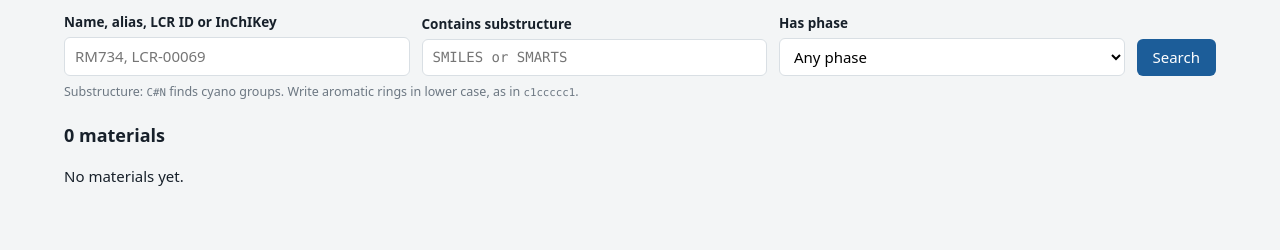
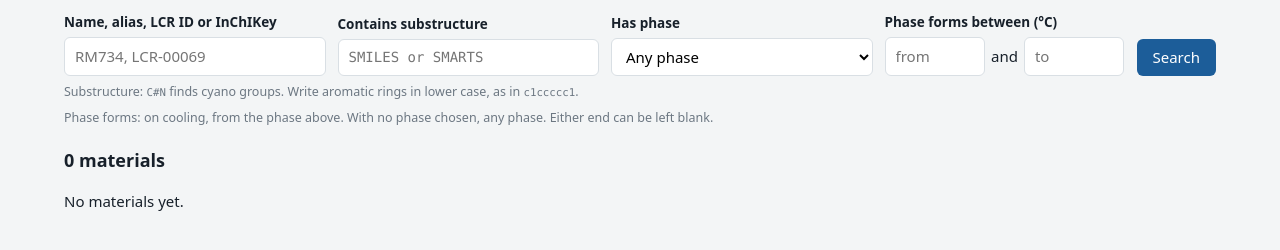
Before and after one commit to 123cpb/ffdb, a Django app: page / in a window 1280 px wide. Shown: the part 125-375 px from the top of the page. Run offline with Django 5.2, Linux system fonts and the light colour scheme; data comes from the database, SQL or seed files in the repository; data that the repository does not hold is empty.

Commit message:
search by temperature

```diff
--- a/repo/models.py
+++ b/repo/models.py
@@ -348,6 +348,32 @@ class PhaseSequence(models.Model):
         # when a monotropic phase lies below it, so it isn't always one of the transitions.
         self.t_melting_c = parsed.temperatures[0] if parsed.phases[0] == CRYSTAL else None
         super().save(*args, **kwargs)
-        # Links to phases need the sequence's primary key, so they come after the save.
-        # set() adds the missing links and removes the others.
-        self.phases.set(Phase.objects.filter(code__in=parsed.phases))
+        # Links to phases and transitions need the sequence's primary key, so they come after
+        # the save. set() adds the missing phase links and removes the others. The transitions
+        # are deleted and added again: simpler than working out which ones changed.
+        phases = {phase.code: phase for phase in Phase.objects.filter(code__in=parsed.phases)}
+        self.phases.set(phases.values())
+        self.transitions.all().delete()
+        PhaseTransition.objects.bulk_create(
+            PhaseTransition(sequence=self, upper=phases[t.upper], lower=phases[t.lower], temperature_c=t.temperature_c)
+            for t in parsed.transitions
+        )
+
+
+class PhaseTransition(models.Model):
+    """One transition in a sequence, worked out from it on save (see PhaseSequence.save()),
+    so materials can be found by the temperature at which a phase forms on cooling."""
+
+    sequence = models.ForeignKey(PhaseSequence, on_delete=models.CASCADE, related_name="transitions")
+    # PROTECT: deleting a phase would otherwise quietly delete these rows, and the
+    # temperature search would go wrong without saying so. related_name="+" gives Phase no
+    # way back to them, which nothing needs.
+    upper = models.ForeignKey(Phase, on_delete=models.PROTECT, related_name="+", help_text="The phase stable above.")
+    lower = models.ForeignKey(Phase, on_delete=models.PROTECT, related_name="+", help_text="The phase that forms below it.")
+    temperature_c = models.FloatField("temperature (°C)")
+
+    class Meta:
+        ordering = ["-temperature_c"]  # from the top down, as on cooling
+
+    def __str__(self):
+        return f"{self.upper.code} → {self.lower.code} at {self.temperature_c:g} °C"
--- a/repo/static/repo/style.css
+++ b/repo/static/repo/style.css
@@ -49,6 +49,11 @@ main.wrap { padding-top: 28px; padding-bottom: 56px; }
 .search button { padding: 7px 16px; font: inherit; color: #fff; background: var(--link); border: 0; border-radius: 6px; cursor: pointer; }
 .search a { padding: 7px 0; }
 .search__hint { margin: 6px 0 0; font-size: 12.5px; color: var(--muted); }
+/* A fieldset has a border and padding of its own; this one looks like the other fields. The
+   legend floats because browsers ignore some spacing on a legend that doesn't. */
+.search__range { flex: 0 1 240px; min-width: 0; margin: 0; padding: 0; border: 0; }
+.search__range legend { float: left; width: 100%; padding: 0; margin-bottom: 4px; font-weight: 600; font-size: 13.5px; }
+.search__range-boxes { clear: both; display: flex; align-items: center; gap: 6px; }
 
 .form-error { margin: 0 0 16px; padding: 10px 14px; color: #8a1c1c; background: #fdf0f0; border: 1px solid #f0c4c4; border-radius: 6px; }
 
--- a/repo/templates/repo/materials.html
+++ b/repo/templates/repo/materials.html
@@ -20,17 +20,27 @@
         {% for code, label in phase_choices %}<option value="{{ code }}"{% if code == phase %} selected{% endif %}>{{ label }}</option>{% endfor %}
       </select>
     </div>
+    {# A fieldset groups the two boxes under one heading, its legend, for screen readers too. #}
+    <fieldset class="search__range" aria-describedby="range-hint">
+      <legend>Phase forms between (°C)</legend>
+      <div class="search__range-boxes">
+        <input name="tmin" type="number" step="any" value="{{ tmin }}" placeholder="from" aria-label="From (°C)">
+        <span>and</span>
+        <input name="tmax" type="number" step="any" value="{{ tmax }}" placeholder="to" aria-label="To (°C)">
+      </div>
+    </fieldset>
     <button type="submit">Search</button>
-    {% if query or substructure or phase %}<a href="{% url 'repo:materials' %}">Show all</a>{% endif %}
+    {% if search %}<a href="{% url 'repo:materials' %}">Show all</a>{% endif %}
   </div>
   <p id="sub-hint" class="search__hint">Substructure: <code>C#N</code> finds cyano groups. Write aromatic rings in lower case, as in <code>c1ccccc1</code>.</p>
+  <p id="range-hint" class="search__hint">Phase forms: on cooling, from the phase above. With no phase chosen, any phase. Either end can be left blank.</p>
 </form>
 
 {% if error %}
 <p class="form-error" role="alert">{{ error }}</p>
 {% else %}
 {% with total=page.paginator.count %}
-<h2 class="result-count">{{ total }} material{{ total|pluralize }}{% if phase %} with {{ phase }}{% endif %}{% if query %} match{{ total|pluralize:"es," }} “{{ query }}”{% endif %}{% if query and substructure %} and{% endif %}{% if substructure %} contain{{ total|pluralize:"s," }} <code>{{ substructure }}</code>{% endif %}</h2>
+<h2 class="result-count">{{ total }} material{{ total|pluralize }}{% if phase %} with {{ phase }}{% if range_text %} forming {{ range_text }}{% endif %}{% elif range_text %} with a phase forming {{ range_text }}{% endif %}{% if query %} match{{ total|pluralize:"es," }} “{{ query }}”{% endif %}{% if query and substructure %} and{% endif %}{% if substructure %} contain{{ total|pluralize:"s," }} <code>{{ substructure }}</code>{% endif %}</h2>
 {% endwith %}
 
 {% if page.object_list %}
@@ -56,7 +66,7 @@
   {% if page.has_next %}<a href="?{% if search %}{{ search }}&amp;{% endif %}page={{ page.next_page_number }}">Next</a>{% endif %}
 </nav>
 {% endif %}
-{% elif query or substructure or phase %}
+{% elif search %}
 <p>No materials match. <a href="{% url 'repo:materials' %}">Show all materials</a>.</p>
 {% else %}
 <p>No materials yet.</p>
--- a/repo/views.py
+++ b/repo/views.py
@@ -1,3 +1,4 @@
+import math
 from urllib.parse import urlencode
 
 from django.core.paginator import Paginator
@@ -6,16 +7,20 @@ from django.http import HttpResponse
 from django.shortcuts import get_object_or_404, render
 
 from . import chem
-from .models import DOI_PREFIX, Material, Phase, Reference, pk_from_accession
+from .models import DOI_PREFIX, Material, Phase, PhaseTransition, Reference, pk_from_accession
 
 
-def find_materials(text, substructure="", phase=""):
+def find_materials(text, substructure="", phase="", t_min=None, t_max=None):
     """The materials a search finds, in LCR ID order. A blank search finds them all.
 
     A material is found when the text is part of its name or an alias (ignoring case),
     is its InChIKey (ignoring case), or is its LCR ID; when at least one of its sequences
     has the phase (a code, e.g. NF); and when its structure contains the substructure
     (SMILES or SMARTS). Raises chem.StructureError when RDKit can't read the substructure.
+
+    With t_min or t_max (°C; either can be None), the phase must form on cooling in that
+    range, ends included: some sequence has a transition into it there. With no phase,
+    a transition into any phase counts.
     """
     materials = Material.objects.order_by("pk")
     text = text.strip()
@@ -25,7 +30,19 @@ def find_materials(text, substructure="", phase=""):
         if pk is not None:
             found |= Q(pk=pk)
         materials = materials.filter(found)
-    if phase:
+    if t_min is not None or t_max is not None:
+        # Find the transitions first. Every condition is on the one table, so each filter()
+        # narrows the same rows, and a transition has to meet them all: NF forming at 120 °C,
+        # not NF somewhere and some other phase forming at 120 °C.
+        transitions = PhaseTransition.objects.all()
+        if phase:
+            transitions = transitions.filter(lower__code=phase)
+        if t_min is not None:
+            transitions = transitions.filter(temperature_c__gte=t_min)
+        if t_max is not None:
+            transitions = transitions.filter(temperature_c__lte=t_max)
+        materials = materials.filter(phase_sequences__transitions__in=transitions).distinct()
+    elif phase:
         # The database follows Material -> its sequences -> their phases. That gives one row
         # per matching sequence, so a material with the phase in two sequences would come
         # back twice: distinct() keeps one. This comes before the substructure, so RDKit
@@ -50,34 +67,61 @@ def phase_choices():
     ]
 
 
+def temperature_param(request, key):
+    """?tmin= or ?tmax= as (the text typed, the number): ("100", 100.0). A blank, or anything
+    that isn't a number, gives ("", None), so it is ignored, as an unknown ?phase= is.
+    isfinite() refuses "nan" and "inf", which float() accepts."""
+    text = request.GET.get(key, "").strip()
+    try:
+        number = float(text)
+    except ValueError:
+        return "", None
+    return (text, number) if math.isfinite(number) else ("", None)
+
+
+def range_text(tmin, tmax):
+    """The temperature range as the heading says it, from the text typed in each box."""
+    if tmin and tmax:
+        return f"between {tmin} and {tmax} °C"
+    if tmin:
+        return f"at {tmin} °C or above"
+    if tmax:
+        return f"at {tmax} °C or below"
+    return ""
+
+
 def materials(request):
     """The Materials page, and for now the home page: every material, or those that ?q=,
-    ?sub= and ?phase= find, 25 to a page. get_page() turns a missing, bad or too-high
-    ?page= into a real page. A substructure RDKit can't read lists nothing and says why.
-    A ?phase= that isn't in the vocabulary is ignored."""
+    ?sub=, ?phase=, ?tmin= and ?tmax= find, 25 to a page. get_page() turns a missing, bad
+    or too-high ?page= into a real page. A substructure RDKit can't read lists nothing and
+    says why. A ?phase= that isn't in the vocabulary is ignored."""
     query = request.GET.get("q", "").strip()
     substructure = request.GET.get("sub", "").strip()
     choices = phase_choices()
     phase = request.GET.get("phase", "")
     if phase not in dict(choices):
         phase = ""
+    tmin, t_min = temperature_param(request, "tmin")
+    tmax, t_max = temperature_param(request, "tmax")
     error = ""
     try:
-        found = find_materials(query, substructure, phase)
+        found = find_materials(query, substructure, phase, t_min, t_max)
     except chem.StructureError as exc:
         found, error = Material.objects.none(), str(exc)
     page = Paginator(found, 25).get_page(request.GET.get("page"))
     # The search as it goes in an address, so the page links keep it. urlencode() turns
     # characters such as # into %23: a bare # would end the address there.
-    search = urlencode(
-        {key: value for key, value in [("q", query), ("sub", substructure), ("phase", phase)] if value}
-    )
+    fields = [("q", query), ("sub", substructure), ("phase", phase), ("tmin", tmin), ("tmax", tmax)]
+    search = urlencode({key: value for key, value in fields if value})
     context = {
         "nav": "materials",  # which link base.html marks as the current section
         "query": query,
         "substructure": substructure,
         "phase": phase,
         "phase_choices": choices,
+        "tmin": tmin,
+        "tmax": tmax,
+        "range_text": range_text(tmin, tmax),
         "error": error,
         "page": page,
         "search": search,
```
Also changed, not shown: repo/tests/test_search.py (+53 -0 lines), repo/tests/test_sequences.py (+44 -1 lines), repo/migrations/0008_phasetransition.py (added), repo/migrations/0009_fill_transitions.py (added).
